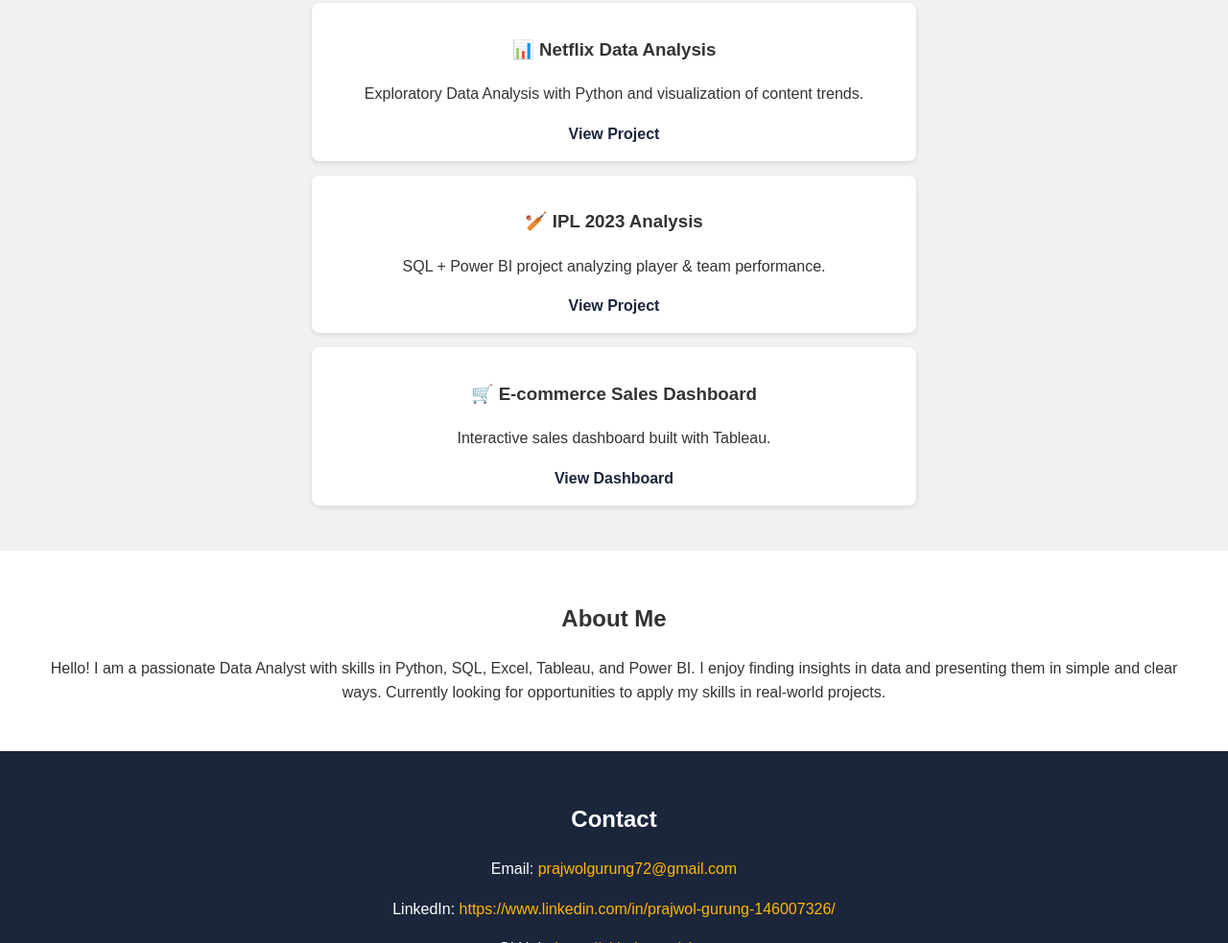
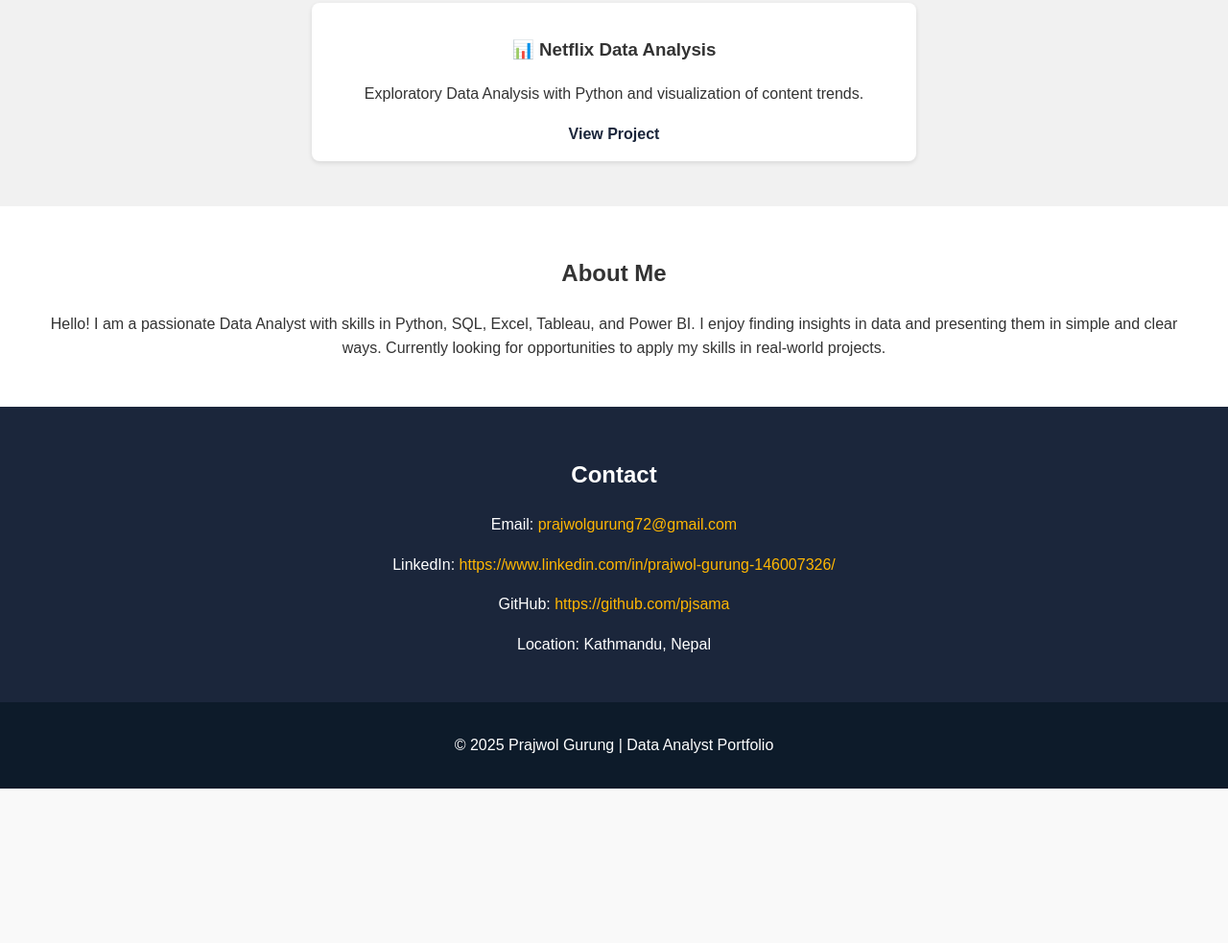
Before and after one commit to pjsama/pjsama.github.io, a plain HTML site: page index.html in a window 1280 px wide. Shown: the part 914-1897 px from the top of the page at 96% size. After the commit the page ends 1736 px from the top, so only its background shows below. Drawn offline with Linux system fonts and the light colour scheme.

Commit message:
Update index.html

```diff
--- a/index.html
+++ b/index.html
@@ -50,7 +50,7 @@
             <a href="https://github.com/pjsama/Portfolio-Project/blob/main/Netflix_Data_Analysis.ipynb"
                 target="_blank">View Project</a>
         </div>
-        <div class="project">
+        <!-- <div class="project">
             <h3>🏏 IPL 2023 Analysis</h3>
             <p>SQL + Power BI project analyzing player & team performance.</p>
             <a href="https://github.com/yourusername/ipl-analysis" target="_blank">View Project</a>
@@ -59,7 +59,7 @@
             <h3>🛒 E-commerce Sales Dashboard</h3>
             <p>Interactive sales dashboard built with Tableau.</p>
             <a href="https://public.tableau.com/" target="_blank">View Dashboard</a>
-        </div>
+        </div> -->
     </section>
 
     <!-- About Section -->
@@ -85,4 +85,5 @@
     </footer>
 </body>
 
+
 </html>
```
